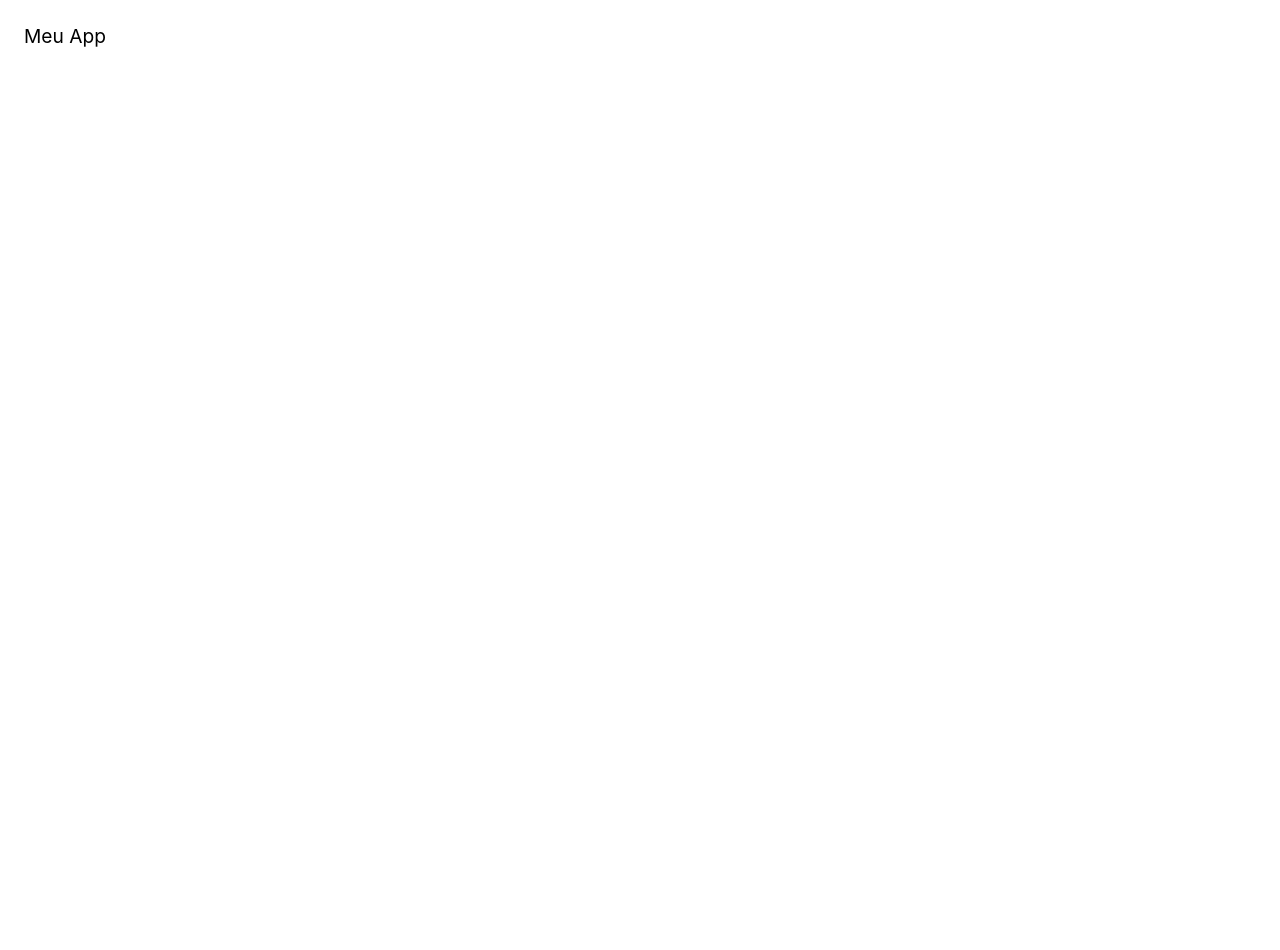
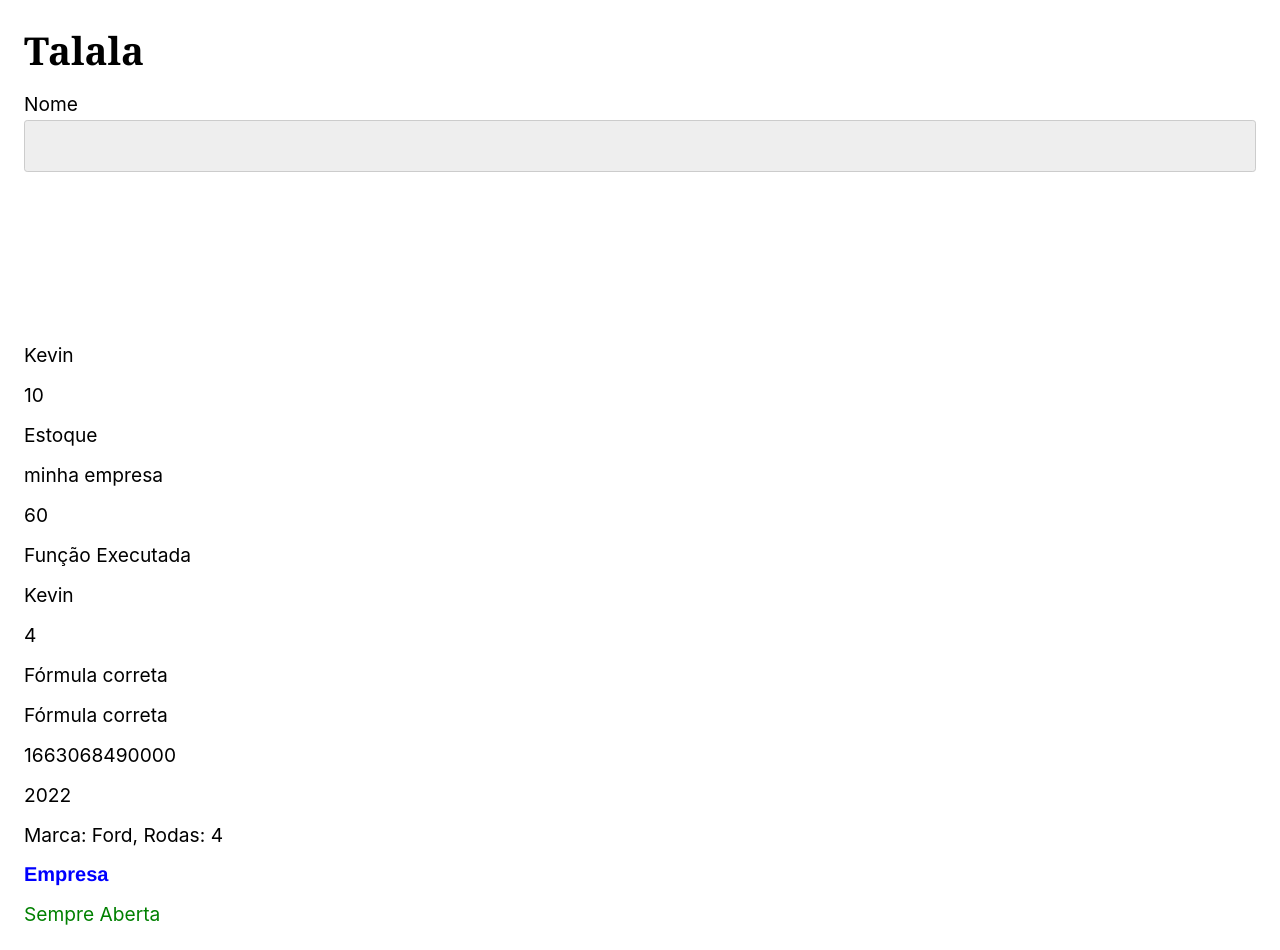
Before and after one commit to AlexsanderKevin/origamid-react, a React (Create React App) app in the folder appreact/: page / in a window 1280 px wide. Before the commit the page ends 800 px from the top, so only its background shows below. Built offline with nearby package versions, Linux system fonts and the light colour scheme.

Commit message:
aula-0207-jsx-1
- adding expressions to the components
- adding styles to the components using javascript objects

```diff
--- a/appreact/src/App.js
+++ b/appreact/src/App.js
@@ -1,5 +1,28 @@
-const App = () => (
-  <div>Meu App</div>
-)
+import React from 'react'
+
+const Titulo = <h1>Talala</h1>
+
+const App = () => {
+	const nome = 'Kevin';
+
+  const desconto = 10;
+  const preco = 20;
+
+  const ativo = false;
+
+  return (
+  <>
+    {Titulo}
+    <label htmlFor="nome">Nome</label>
+    <input type="text" id="nome" />
+
+    <video autoPlay />
+	  <p>{nome}</p>
+	  <p>{preco - desconto}</p>
+
+    <p className={ativo ? 'active': 'inactive'}>Estoque</p>
+  </>
+  )
+}
 
 export default App;
--- /dev/null
+++ b/appreact/src/aula-0207/AppJSXExpressao.js
@@ -0,0 +1,35 @@
+const AppJSXExpressao = () => {
+	function meuNome() {
+		return 'Kevin';
+	}
+
+	function quadrado(x) {
+		return x * x;
+	}
+
+	const carro = {
+		rodas: 4,
+		marca: 'Ford',
+	}
+
+	return (
+		<div>
+			<p> {'MINHA EMPRESA'.toLowerCase()} </p>
+			<p> {30 * 2} </p>
+			<p> {true} </p>
+			<p> {undefined} </p>
+			<p> {(() => 'Função Executada')()} </p>
+			<p> {meuNome()} </p>
+			<p> {quadrado(2)} </p>
+			<p> {quadrado(2) === 4 ? 'Fórmula correta' : 'Fórmula incorreta'} </p>
+			<p> {quadrado(2) === 4 && 'Fórmula correta'} </p>
+			<p> {Date.now()} </p>
+			<p> {new Date().getFullYear()} </p>
+			<p>
+				Marca: {carro.marca}, Rodas: {carro.rodas}
+			</p>
+		</div>
+	)
+}
+
+export default AppJSXExpressao
--- /dev/null
+++ b/appreact/src/aula-0207/Style.js
@@ -0,0 +1,14 @@
+export default function AppStyle() {
+	const estiloH1 = {
+		color: 'blue',
+		fontSize: '20px',
+		fontFamily: 'Helvetica',
+	}
+
+	return (
+		<div>
+			<h1 style={estiloH1}> Empresa </h1>
+			<p style={{ color: 'green' }}> Sempre Aberta </p>
+		</div>
+	)
+}
--- a/appreact/src/index.js
+++ b/appreact/src/index.js
@@ -1,10 +1,14 @@
 import React from 'react';
 import ReactDOM from 'react-dom/client';
 import App from './App';
+import AppJSXExpressao from './aula-0207/AppJSXExpressao';
+import AppStyle from './aula-0207/Style';
 
 const root = ReactDOM.createRoot(document.getElementById('root'));
 root.render(
   <React.StrictMode>
     <App />
+    <AppJSXExpressao />
+    <AppStyle />
   </React.StrictMode>
 );
```
Also changed, not shown: appreact/public/index.html (+0 -10 lines).
